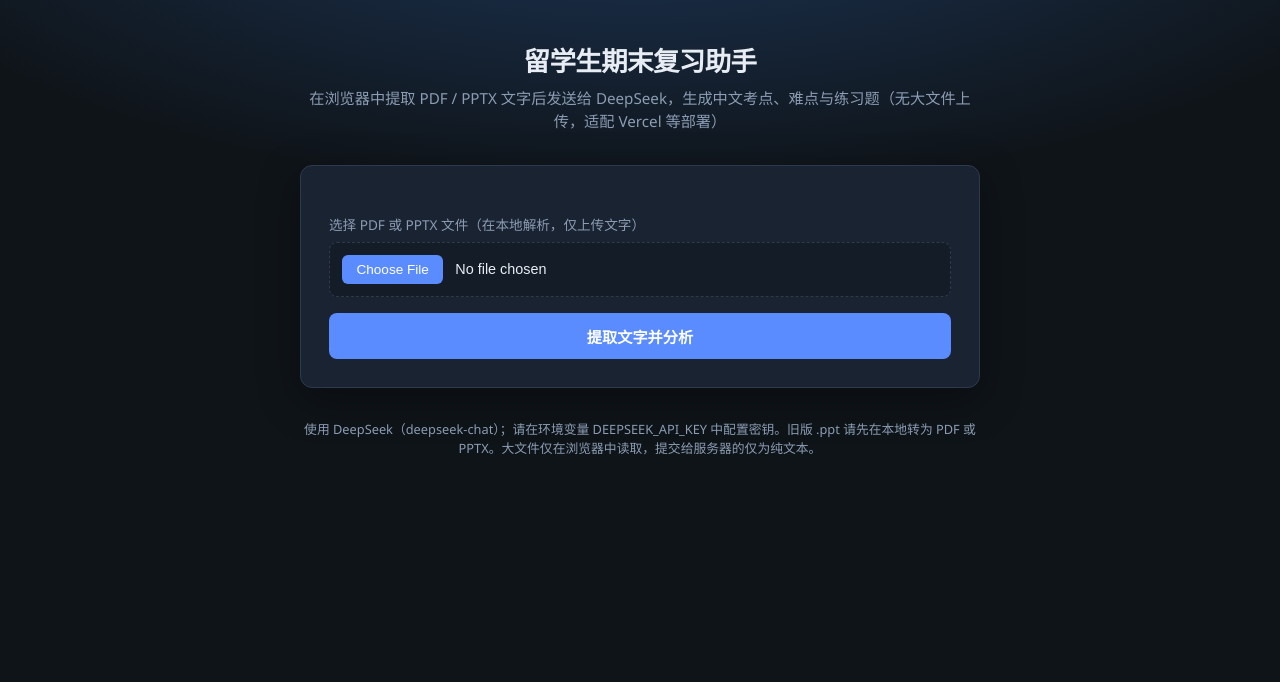
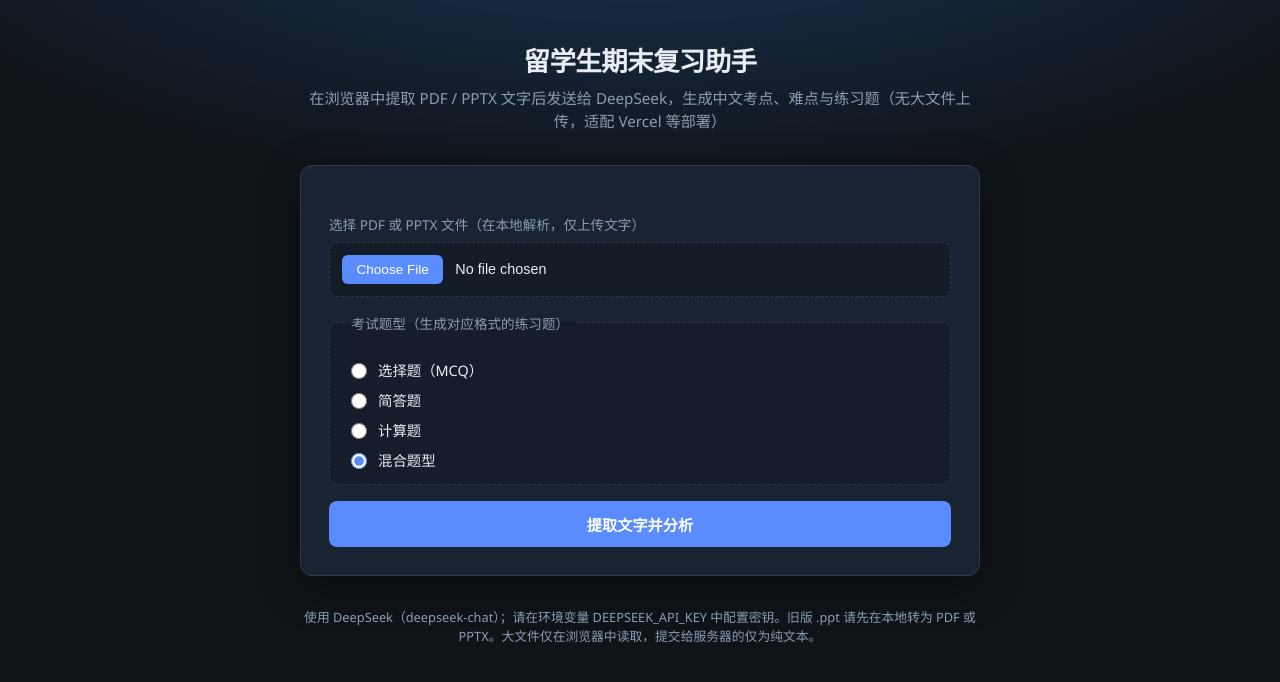
Before and after one commit to kk78379331-stack/exam-helper, a Flask app: page / in a window 1280 px wide. Shown: the top 682 px of the page. Run offline with Flask 3, Linux system fonts and the light colour scheme.

Commit message:
feat: 考试题型选择+考点重要程度标注

```diff
--- a/app.py
+++ b/app.py
@@ -10,7 +10,12 @@ load_dotenv(BASE_DIR / ".env")
 
 from flask import Flask, jsonify, render_template, request
 
-from deepseek_client import MAX_INPUT_CHARS, DeepSeekError, analyze_course_text
+from deepseek_client import (
+    MAX_INPUT_CHARS,
+    DeepSeekError,
+    analyze_course_text,
+    normalize_practice_type,
+)
 
 # Vercel 等对请求体有限制：仅接收 JSON 文本，限制在 2MB 以内足够覆盖截断后的讲义文本
 app = Flask(__name__)
@@ -34,6 +39,7 @@ def api_analyze():
     data = request.get_json(silent=True) or {}
     text = data.get("text")
     source_name = data.get("source_name")
+    practice_type = normalize_practice_type(data.get("practice_type"))
 
     if not isinstance(text, str):
         return jsonify({"error": "缺少字段 text 或类型错误。"}), 400
@@ -53,7 +59,7 @@ def api_analyze():
         source_name = None
 
     try:
-        analysis = analyze_course_text(text)
+        analysis = analyze_course_text(text, practice_type=practice_type)
     except DeepSeekError as exc:
         return jsonify({"error": str(exc)}), 502
 
@@ -63,6 +69,7 @@ def api_analyze():
             "source_name": source_name,
             "analysis": analysis,
             "text_truncated": text_truncated,
+            "practice_type": practice_type,
         }
     )
 
--- a/static/css/style.css
+++ b/static/css/style.css
@@ -89,6 +89,43 @@ body {
   display: flex;
   flex-direction: column;
   gap: 1rem;
+}
+
+.practice-type-fieldset {
+  margin: 0;
+  padding: 1rem 1rem 0.9rem;
+  border: 1px dashed var(--border);
+  border-radius: 8px;
+  background: rgba(0, 0, 0, 0.15);
+}
+
+.practice-type-legend {
+  padding: 0 0.35rem;
+  font-size: 0.85rem;
+  color: var(--muted);
+}
+
+.practice-type-options {
+  display: flex;
+  flex-direction: column;
+  gap: 0.55rem;
+  margin-top: 0.65rem;
+}
+
+.practice-type-option {
+  display: flex;
+  align-items: center;
+  gap: 0.5rem;
+  cursor: pointer;
+  font-size: 0.9rem;
+  color: var(--text);
+}
+
+.practice-type-option input {
+  accent-color: var(--accent);
+  width: 1rem;
+  height: 1rem;
+  flex-shrink: 0;
 }
 
 .file-label {
--- a/static/js/analyze.js
+++ b/static/js/analyze.js
@@ -97,6 +97,9 @@ function resetToUploadState() {
     analysisSection.hidden = true;
   }
   if (input) input.value = "";
+  form?.querySelectorAll('input[name="practice_type"]').forEach((el) => {
+    el.checked = el.value === "mixed";
+  });
 
   if (form) {
     form.scrollIntoView({ behavior: "smooth", block: "start" });
@@ -120,9 +123,28 @@ function renderAnalysis(data, textTruncated, maxChars) {
   if (textTruncated) {
     html += `<p class="analysis__note">讲义较长，仅前 ${maxChars} 个字符已参与本次分析。</p>`;
   }
-  html += `<h2 class="analysis__heading">核心考点列表</h2><ol class="analysis-list">`;
-  for (const item of data.analysis.core_points) {
-    html += `<li>${escapeHtml(item)}</li>`;
+  const impClass = {
+    必考: "importance--must",
+    一般: "importance--normal",
+    了解: "importance--light",
+  };
+  html += `<h2 class="analysis__heading">核心考点列表</h2><ol class="analysis-list core-points-list">`;
+  for (const raw of data.analysis.core_points || []) {
+    let point;
+    let imp;
+    if (typeof raw === "string") {
+      point = raw;
+      imp = "一般";
+    } else {
+      point = raw.point || "";
+      imp = raw.importance || "一般";
+    }
+    if (!impClass[imp]) imp = "一般";
+    const ic = impClass[imp];
+    html += `<li class="core-point">`;
+    html += `<span class="core-point__tag ${ic}">【${escapeHtml(imp)}】</span>`;
+    html += `<span class="core-point__text">${escapeHtml(point)}</span>`;
+    html += `</li>`;
   }
   html += `</ol><h2 class="analysis__heading">难点解析</h2>`;
   html += `<div class="analysis__prose">${escapeHtml(data.analysis.difficult_analysis).replace(/\n/g, "<br />")}</div>`;
@@ -256,6 +278,9 @@ function init() {
 
     btn.textContent = "正在调用 DeepSeek 分析…";
 
+    const practiceType =
+      form.querySelector('input[name="practice_type"]:checked')?.value || "mixed";
+
     try {
       const res = await fetch(apiUrl, {
         method: "POST",
@@ -263,6 +288,7 @@ function init() {
         body: JSON.stringify({
           text: sendText,
           source_name: file.name,
+          practice_type: practiceType,
         }),
       });
       const payload = await res.json().catch(() => ({}));
--- a/templates/index.html
+++ b/templates/index.html
@@ -35,6 +35,29 @@
               required
             />
           </label>
+
+          <fieldset class="practice-type-fieldset">
+            <legend class="practice-type-legend">考试题型（生成对应格式的练习题）</legend>
+            <div class="practice-type-options" role="radiogroup" aria-label="考试题型">
+              <label class="practice-type-option">
+                <input type="radio" name="practice_type" value="mcq" />
+                <span>选择题（MCQ）</span>
+              </label>
+              <label class="practice-type-option">
+                <input type="radio" name="practice_type" value="short_answer" />
+                <span>简答题</span>
+              </label>
+              <label class="practice-type-option">
+                <input type="radio" name="practice_type" value="calculation" />
+                <span>计算题</span>
+              </label>
+              <label class="practice-type-option">
+                <input type="radio" name="practice_type" value="mixed" checked />
+                <span>混合题型</span>
+              </label>
+            </div>
+          </fieldset>
+
           <button class="btn btn--primary" type="submit">提取文字并分析</button>
         </form>
 
```
Also changed, not shown: other parts of static/css/style.css (+43 -0 lines), deepseek_client.py (+118 -17 lines).
